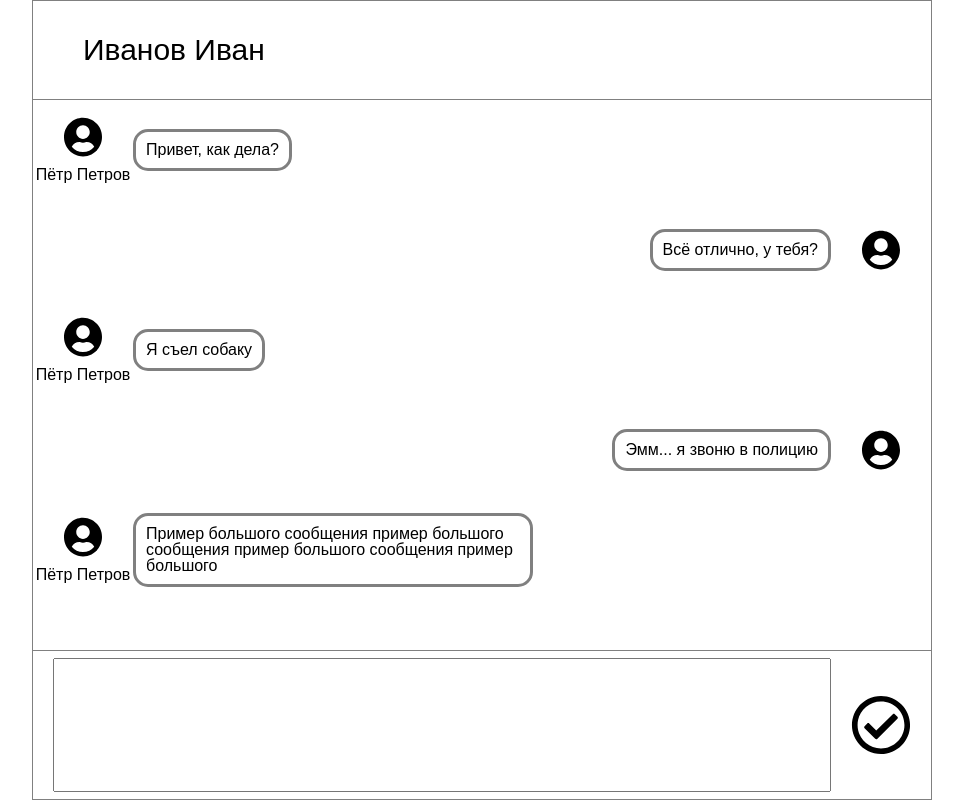
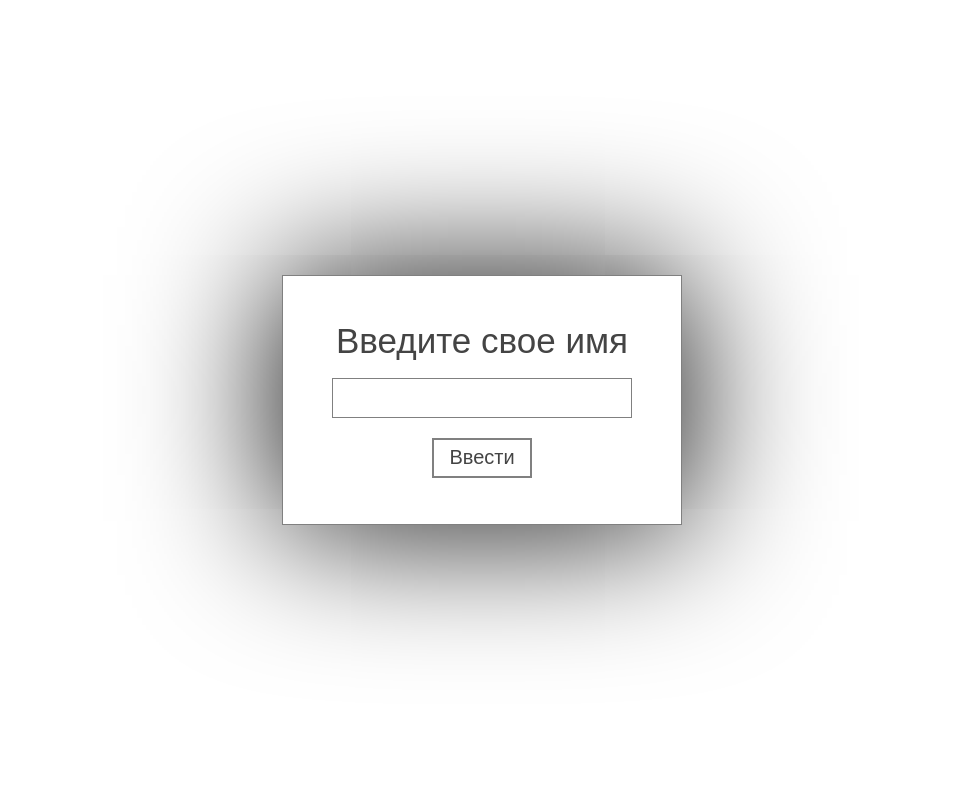
Before and after one commit to PavelOreshkin/Altarix-Curse, a React (Create React App) app in the folder React/: page / in a window 1280 px wide. Shown: the whole page, without its empty margins (158-1121 px from the left). Built offline with nearby package versions, Linux system fonts and the light colour scheme; the HTML template or start-up script is replaced by a standard one.

Commit message:
auth and scroll

```diff
--- a/React/src/App.js
+++ b/React/src/App.js
@@ -5,9 +5,11 @@ import './css/vendors/reset.css';
 import Header from './components/Header';
 import MessageArea from './components/MessageArea';
 import Footer from './components/Footer';
+import Auth from './components/Auth';
 
 class App extends Component {
   state = {
+    userName: '',
     messages: [
       {
         id: 1,
@@ -42,6 +44,12 @@ class App extends Component {
     ],
   }
 
+  auth = userName => this.setState({ userName });
+
+  authOnKeyPress = (event, userName) => {
+    if (event.key === 'Enter') this.auth(userName);
+  }
+
   sendMessage = (newMess) => {
     const { messages } = this.state;
     const newMessArr = [...messages, newMess];
@@ -49,12 +57,19 @@ class App extends Component {
   }
 
   render() {
-    const { messages } = this.state;
+    const { messages, userName } = this.state;
     return (
       <div className="App">
-        <Header userName="Иванов Иван" />
-        <MessageArea messages={messages} />
-        <Footer sendMessage={this.sendMessage} />
+        { (!userName)
+          ? <Auth auth={this.auth} authOnKeyPress={this.authOnKeyPress} />
+          : (
+            <div>
+              <Header userName={userName} />
+              <MessageArea messages={messages} />
+              <Footer sendMessage={this.sendMessage} />
+            </div>
+          )
+        }
       </div>
     );
   }
--- /dev/null
+++ b/React/src/components/Auth/index.jsx
@@ -0,0 +1,44 @@
+import React from 'react';
+import PropTypes from 'prop-types';
+import './index.scss';
+
+class Auth extends React.Component {
+  state = {
+    userName: '',
+  }
+
+  handleInput = (event) => {
+    const { value } = event.target;
+    this.setState({ userName: value });
+  }
+
+  render() {
+    const { userName } = this.state;
+    const { auth, authOnKeyPress } = this.props;
+    return (
+      <section className="Auth">
+        <h1 className="Auth__title">Введите свое имя</h1>
+        <input
+          className="Auth__input"
+          type="text"
+          onKeyPress={event => authOnKeyPress(event, userName)}
+          onChange={this.handleInput}
+          value={userName}
+        />
+        <input
+          className="Auth__button"
+          type="button"
+          onClick={() => auth(userName)}
+          value="Ввести"
+        />
+      </section>
+    );
+  }
+}
+
+Auth.propTypes = {
+  auth: PropTypes.func.isRequired,
+  authOnKeyPress: PropTypes.func.isRequired,
+};
+
+export default Auth;
--- /dev/null
+++ b/React/src/components/Auth/index.scss
@@ -0,0 +1,35 @@
+.Auth {
+  display: flex;
+  flex-direction: column;
+  justify-content: center;
+  align-items: center;
+  align-self: center;
+  border: 1px solid gray;
+  box-shadow: 0 0 150px black;
+  height: 250px;
+  width: 400px;
+  font-size: 35px;
+  color: #444444;
+
+  &__title {
+    color: #444444;
+  }
+  &__input {
+    height: 40px;
+    width: 300px;
+    margin: 20px 0;
+    font-size: 20px;
+    border: 1px solid gray;
+    text-align: center;
+  }
+  &__button {
+    height: 40px;
+    width: 100px;
+    border: 2px solid gray;
+    background: none;
+    font-size: 20px;
+    color: #444444;
+    cursor: pointer;
+    outline: none;
+  }
+}
--- a/React/src/components/Footer/index.jsx
+++ b/React/src/components/Footer/index.jsx
@@ -5,10 +5,7 @@ import icon from '../../img/check.svg';
 
 class Footer extends React.Component {
   state = {
-    id: null,
     message: '',
-    isOutgoing: true,
-    user: '',
   }
 
   handleInput = (event) => {
@@ -21,10 +18,13 @@ class Footer extends React.Component {
     const { sendMessage } = this.props;
     if (/\w/.test(message)) {
       const timestamp = Date.now();
-      this.setState({ id: timestamp }, () => {
-        sendMessage(this.state);
-        this.setState({ message: '' });
+      sendMessage({
+        id: timestamp,
+        message,
+        isOutgoing: true,
+        user: '',
       });
+      this.setState({ message: '' });
     }
   }
 
@@ -39,13 +39,13 @@ class Footer extends React.Component {
         <textarea
           className="Footer__textarea"
           value={message}
-          onChange={event => this.handleInput(event)}
-          onKeyPress={event => this.onKeyPress(event)}
+          onChange={this.handleInput}
+          onKeyPress={this.onKeyPress}
         />
         <div
           className="Footer__button"
           onClick={this.sendMessage}
-          onKeyPress={event => this.onKeyPress(event)}
+          onKeyPress={this.onKeyPress}
           role="button"
           tabIndex="0"
         >
--- a/React/src/components/Footer/index.scss
+++ b/React/src/components/Footer/index.scss
@@ -3,12 +3,14 @@
   justify-content: flex-end;
   align-items: center;
   height: 150px;
+  width: 100%;
   border: 1px solid gray;
   &__textarea {
     height: 90%;
     width: calc( 100% - 120px);
     resize: none;
     font-size: 20px;
+    outline: none;
   }
   &__button {
     height: 60px;
--- a/React/src/components/Header/index.scss
+++ b/React/src/components/Header/index.scss
@@ -2,6 +2,7 @@
   display: flex;
   align-items: center;
   height: 100px;
+  width: 100%;
   padding: 0 0 0 50px;
   border: 1px solid gray;
   font-size: 30px;
--- a/React/src/components/Message/index.jsx
+++ b/React/src/components/Message/index.jsx
@@ -3,10 +3,23 @@ import PropTypes from 'prop-types';
 import './index.scss';
 import icon from '../../img/user.svg';
 
-const Message = ({ messageObj }) => {
-  const { message, user, isOutgoing } = messageObj;
+class Message extends React.Component {
+  componentDidMount() {
+    const { messageObj } = this.props;
+    const { id } = messageObj;
+    document.getElementById(`${id}`).scrollIntoView();
+  }
+
+  render() {
+    const { messageObj } = this.props;
+    const {
+      message,
+      user,
+      isOutgoing,
+      id,
+    } = messageObj;
     return (
-    <article className={(isOutgoing) ? 'Message Message_isOutgoing' : 'Message'}>
+      <article className={(isOutgoing) ? 'Message Message_isOutgoing' : 'Message'} id={id}>
         <div className="Message__user MessageUser">
           <img src={icon} alt="user" className="MessageUser__icon" />
           {(user) ? <p className="MessageUser__name">{user}</p> : ''}
@@ -16,7 +29,8 @@ const Message = ({ messageObj }) => {
         </div>
       </article>
     );
-};
+  }
+}
 
 Message.propTypes = {
   messageObj: PropTypes.shape({
--- a/React/src/components/MessageArea/index.scss
+++ b/React/src/components/MessageArea/index.scss
@@ -1,6 +1,6 @@
 .MessageArea {
   height: calc(100vh - 100px - 150px);
-  // position: fixed;
+  width: 100%;
   overflow-x: hidden;
   bottom: 0;
   border-right: 1px solid gray;
--- a/React/src/css/bases/bases.scss
+++ b/React/src/css/bases/bases.scss
@@ -17,5 +17,10 @@ body {
 .App {
   display: flex;
   flex-direction: column;
-  width: 900px;
+  justify-content: center;
+  height: 100vh;
+  width: 100vw;
+  max-width: 900px;
+  min-width: 300px;
+  align-items: stretch;
 }
```
Lines whose indentation alone changed are shown as unchanged.
